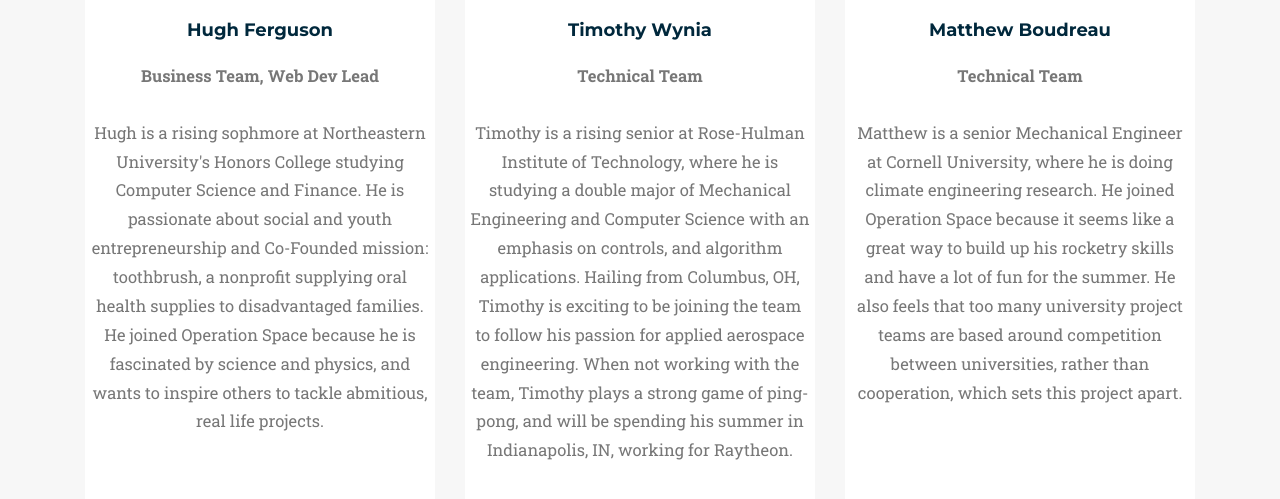
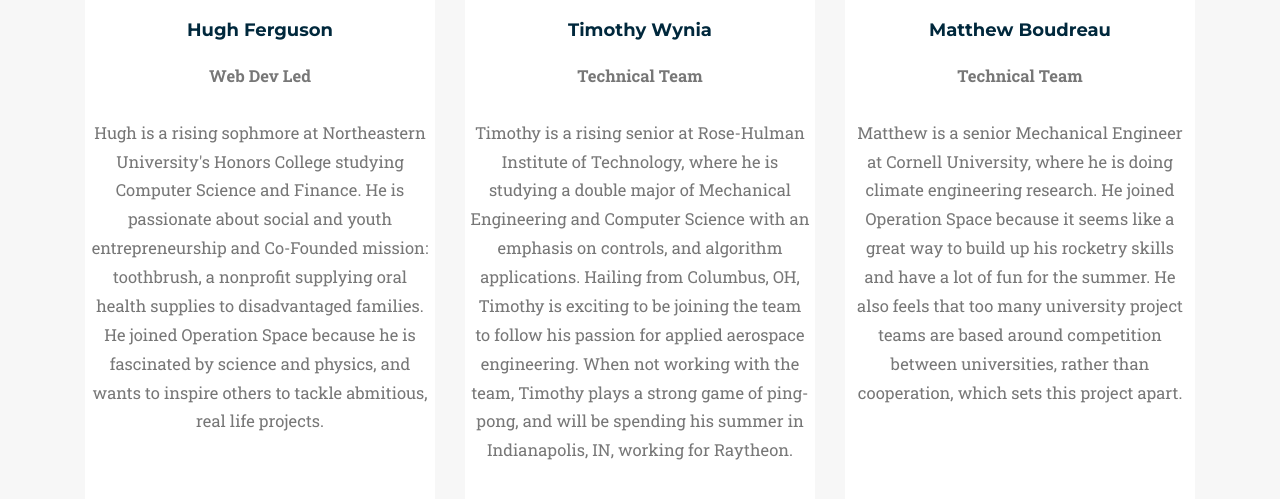
Before and after one commit to HughFerg/operation-space, a Jekyll site: the page built from _2017_pages/team.html, in a window 1280 px wide and 900 px high, scrolled down 3176 px, cut to the strip 195-726 px from the top of the window. Shown: the top 499 px of the strip. Built offline with Jekyll 4.4.1, drawn with Linux system fonts in a browser that asks for light colours; nearby versions of some CDN libraries; some web fonts are replaced; library files that are not in the unit come from our copies.

Commit message:
no business for now

```diff
--- a/2017_teams/_posts/2017-05-31-team-14-hugh.markdown
+++ b/2017_teams/_posts/2017-05-31-team-14-hugh.markdown
@@ -1,10 +1,10 @@
 ---
 title: Hugh Ferguson
 name: Hugh Ferguson
-subtitle: Business Team, Web Dev Lead
+subtitle: Web Dev Led
 layout: 2017_default
 img: HughMainHeadshot.jpg
 thumbnail: HughMainHeadshot.jpg
-alt: Picture of Name
+alt: Hugh Ferguson
 description: Hugh is a rising sophmore at Northeastern University's Honors College studying Computer Science and Finance. He is passionate about social and youth entrepreneurship and Co-Founded mission&#58; toothbrush, a nonprofit supplying oral health supplies to disadvantaged families. He joined Operation Space because he is fascinated by science and physics, and wants to inspire others to tackle abmitious, real life projects.
 ---
```
